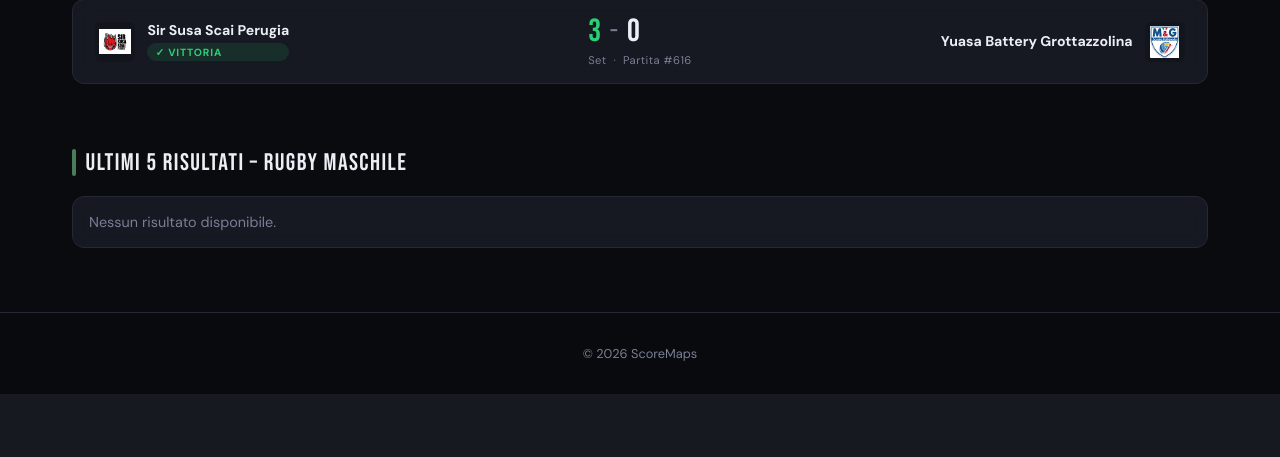
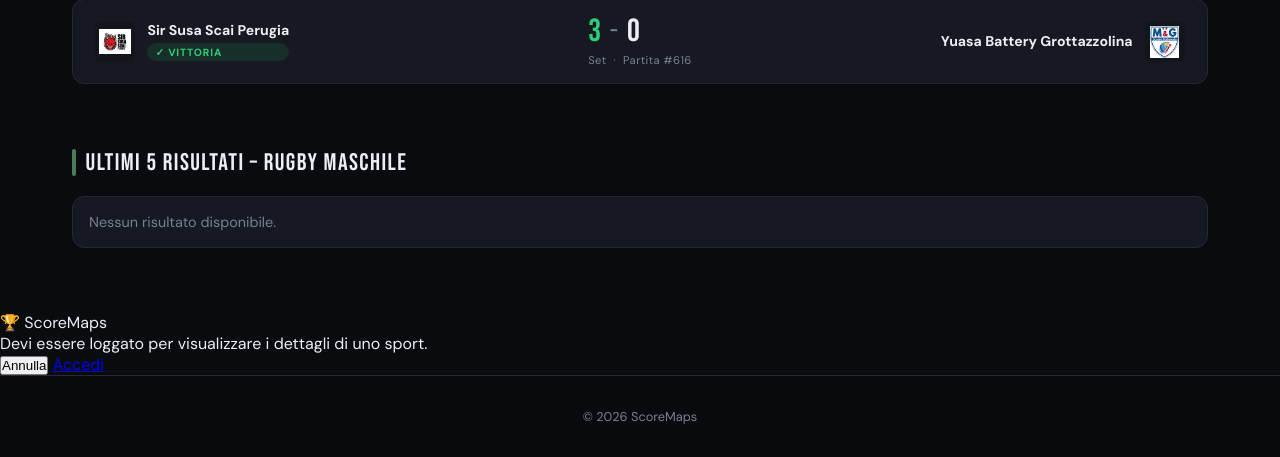
Before and after one commit to Pietro-Pessini-Giorgio/ScoreMaps, a PHP site: page /ScoreMaps/homepage.php in a window 1280 px wide. Shown: the part 2722-3179 px from the top of the page. Before the commit the page ends 3116 px from the top, so only its background shows below. Run offline with PHP 8.4, Linux system fonts and the light colour scheme; data comes from the database, SQL or seed files in the repository.

Commit message:
fix:homepage

```diff
--- a/homepage.php
+++ b/homepage.php
@@ -217,9 +217,7 @@ function renderClassifica($classifica, $sport) {
     <title>ScoreMaps – Sport Italiani</title>
 
     <link rel="preconnect" href="https://fonts.googleapis.com">
-
     <link href="https://fonts.googleapis.com/css2?family=Bebas+Neue&family=DM+Sans:wght@300;400;500;700&display=swap" rel="stylesheet">
-
     <link rel="stylesheet" href="style.css?v=53">
 </head>
 
@@ -247,7 +245,6 @@ function renderClassifica($classifica, $sport) {
                     <div class="user-greeting">
                         Ciao <?= htmlspecialchars($_SESSION["nome"]) ?> <?= htmlspecialchars($_SESSION["cognome"]) ?>!
                     </div>
-
                     <a class="logout-btn" href="logout.php">Logout</a>
                 </div>
             <?php else: ?>
@@ -285,7 +282,6 @@ function renderClassifica($classifica, $sport) {
         <div class="main no-sidebar">
             <div>
                 <div class="section-title basket">Ultimi 5 Risultati – Basket Maschile</div>
-
                 <div class="risultati">
                     <?php renderRisultati($ultimi_basket, 'basket'); ?>
                 </div>
@@ -297,7 +293,6 @@ function renderClassifica($classifica, $sport) {
         <div class="main no-sidebar">
             <div>
                 <div class="section-title basketf">Ultimi 5 Risultati – Basket Femminile</div>
-
                 <div class="risultati">
                     <?php renderRisultati($ultimi_basket_f, 'basketf'); ?>
                 </div>
@@ -309,7 +304,6 @@ function renderClassifica($classifica, $sport) {
         <div class="main no-sidebar">
             <div>
                 <div class="section-title volley">Ultimi 5 Risultati – Pallavolo Femminile</div>
-
                 <div class="risultati">
                     <?php renderRisultati($ultimi_volley, 'volley'); ?>
                 </div>
@@ -321,7 +315,6 @@ function renderClassifica($classifica, $sport) {
         <div class="main no-sidebar">
             <div>
                 <div class="section-title volleym">Ultimi 5 Risultati – Pallavolo Maschile</div>
-
                 <div class="risultati">
                     <?php renderRisultati($ultimi_volley_m, 'volleym'); ?>
                 </div>
@@ -333,7 +326,6 @@ function renderClassifica($classifica, $sport) {
         <div class="main no-sidebar">
             <div>
                 <div class="section-title rugby">Ultimi 5 Risultati – Rugby Maschile</div>
-
                 <div class="risultati">
                     <?php renderRisultati($ultimi_rugby, 'rugby'); ?>
                 </div>
@@ -350,20 +342,16 @@ function renderClassifica($classifica, $sport) {
         <div class="main">
             <div>
                 <div class="section-title basket">Ultime 10 Partite – Basket Maschile</div>
-
                 <div class="risultati">
                     <?php renderRisultati($ultimi10_basket, 'basket'); ?>
                 </div>
             </div>
-
             <aside class="sidebar">
                 <div class="section-title basket">Classifica Basket Maschile</div>
-
                 <div class="rank-card">
                     <div class="rank-header">
                         <div class="section-title basket small-title">Per vittorie</div>
                     </div>
-
                     <?php renderClassifica($classifica_basket, 'basket'); ?>
                 </div>
             </aside>
@@ -374,20 +362,16 @@ function renderClassifica($classifica, $sport) {
         <div class="main">
             <div>
                 <div class="section-title volley">Ultime 10 Partite – Pallavolo Femminile</div>
-
                 <div class="risultati">
                     <?php renderRisultati($ultimi10_volley, 'volley'); ?>
                 </div>
             </div>
-
             <aside class="sidebar">
                 <div class="section-title volley">Classifica Pallavolo Femminile</div>
-
                 <div class="rank-card">
                     <div class="rank-header">
                         <div class="section-title volley small-title">Per vittorie</div>
                     </div>
-
                     <?php renderClassifica($classifica_volley, 'volley'); ?>
                 </div>
             </aside>
@@ -398,20 +382,16 @@ function renderClassifica($classifica, $sport) {
         <div class="main">
             <div>
                 <div class="section-title basketf">Ultime 10 Partite – Basket Femminile</div>
-
                 <div class="risultati">
                     <?php renderRisultati($ultimi10_basket_f, 'basketf'); ?>
                 </div>
             </div>
-
             <aside class="sidebar">
                 <div class="section-title basketf">Classifica Basket Femminile</div>
-
                 <div class="rank-card">
                     <div class="rank-header">
                         <div class="section-title basketf small-title">Per vittorie</div>
                     </div>
-
                     <?php renderClassifica($classifica_basket_f, 'basketf'); ?>
                 </div>
             </aside>
@@ -422,20 +402,16 @@ function renderClassifica($classifica, $sport) {
         <div class="main">
             <div>
                 <div class="section-title volleym">Ultime 10 Partite – Pallavolo Maschile</div>
-
                 <div class="risultati">
                     <?php renderRisultati($ultimi10_volley_m, 'volleym'); ?>
                 </div>
             </div>
-
             <aside class="sidebar">
                 <div class="section-title volleym">Classifica Pallavolo Maschile</div>
-
                 <div class="rank-card">
                     <div class="rank-header">
                         <div class="section-title volleym small-title">Per vittorie</div>
                     </div>
-
                     <?php renderClassifica($classifica_volley_m, 'volleym'); ?>
                 </div>
             </aside>
@@ -446,20 +422,16 @@ function renderClassifica($classifica, $sport) {
         <div class="main">
             <div>
                 <div class="section-title rugby">Ultime 10 Partite – Rugby Maschile</div>
-
                 <div class="risultati">
                     <?php renderRisultati($ultimi10_rugby, 'rugby'); ?>
                 </div>
             </div>
-
             <aside class="sidebar">
                 <div class="section-title rugby">Classifica Rugby Maschile</div>
-
                 <div class="rank-card">
                     <div class="rank-header">
                         <div class="section-title rugby small-title">Per vittorie</div>
                     </div>
-
                     <?php renderClassifica($classifica_rugby, 'rugby'); ?>
                 </div>
             </aside>
@@ -468,41 +440,67 @@ function renderClassifica($classifica, $sport) {
 
 </div>
 
+<!-- Modal login richiesto -->
+<div id="login-modal-overlay" onclick="closeLoginModal()"></div>
+<div id="login-modal">
+    <div class="modal-title">🏆 ScoreMaps</div>
+    <div class="modal-msg">Devi essere loggato per visualizzare i dettagli di uno sport.</div>
+    <div class="modal-actions">
+        <button class="modal-cancel" onclick="closeLoginModal()">Annulla</button>
+        <a href="login.php?dat=0" class="modal-login-link">Accedi</a>
+    </div>
+</div>
+
 <footer>
     &copy; <?= date('Y') ?> ScoreMaps
 </footer>
 
+<!-- Stato login passato al JS -->
 <script>
+const isLoggedIn = <?= (isset($_SESSION['nome']) && isset($_SESSION['cognome'])) ? 'true' : 'false' ?>;
+</script>
+
+<script>
+function showLoginModal() {
+    document.getElementById('login-modal').style.display = 'block';
+    document.getElementById('login-modal-overlay').style.display = 'block';
+}
+
+function closeLoginModal() {
+    document.getElementById('login-modal').style.display = 'none';
+    document.getElementById('login-modal-overlay').style.display = 'none';
+}
+
 function showSport(sport) {
-    const homeView = document.getElementById('home-view');
-    const detailView = document.getElementById('sport-detail-view');
+    const homeView       = document.getElementById('home-view');
+    const detailView     = document.getElementById('sport-detail-view');
     const detailSections = document.querySelectorAll('.sport-section-detail');
-    const select = document.querySelector('.sport-select');
+    const select         = document.querySelector('.sport-select');
 
-    detailSections.forEach(section => {
-        section.classList.remove('active');
-    });
+    // Se non loggato e si tenta di selezionare uno sport, blocca e avvisa
+    if (sport !== 'home' && !isLoggedIn) {
+        showLoginModal();
+        if (select) select.value = 'home';
+        return;
+    }
+
+    detailSections.forEach(section => section.classList.remove('active'));
 
     if (sport === 'home') {
-        homeView.style.display = 'block';
+        homeView.style.display   = 'block';
         detailView.style.display = 'none';
     } else {
-        homeView.style.display = 'none';
+        homeView.style.display   = 'none';
         detailView.style.display = 'block';
 
         const section = document.getElementById('section-' + sport);
-
-        if (section) {
-            section.classList.add('active');
-        }
+        if (section) section.classList.add('active');
     }
 
-    if (select) {
-        select.value = sport;
-    }
+    if (select) select.value = sport;
 }
 
-document.addEventListener('DOMContentLoaded', function() {
+document.addEventListener('DOMContentLoaded', function () {
     showSport('home');
 });
 </script>
```
